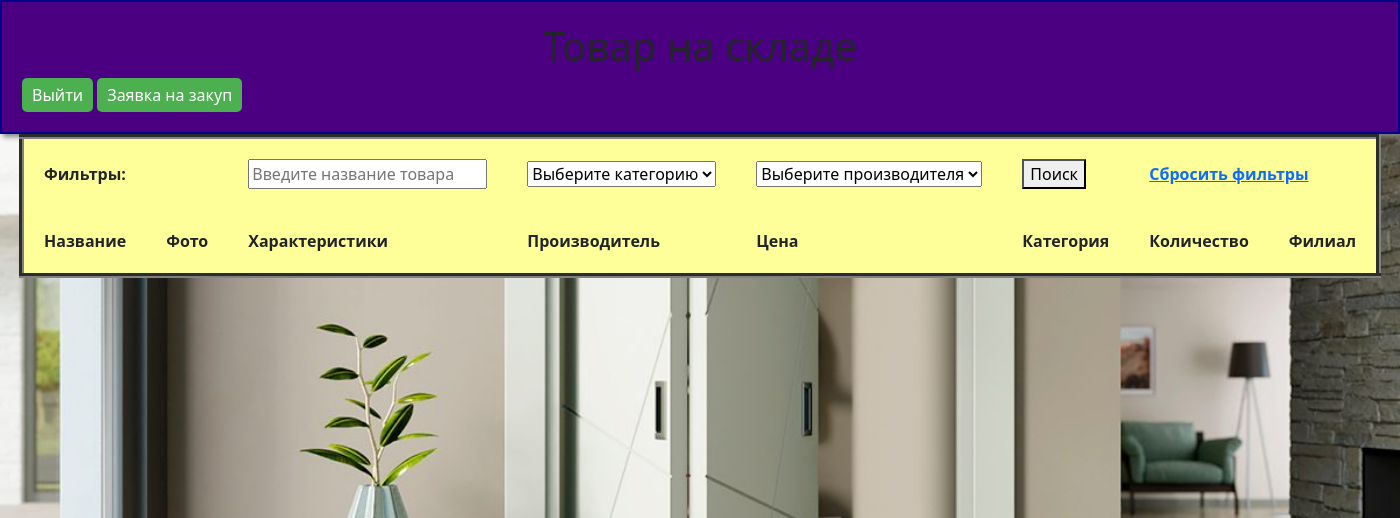
After one commit to DiamondLucky1/-_-, a Django app: page /main/ in a window 1400 px wide. The commit adds this page. Shown: the top 518 px of the page. Run offline with Django 5.2, Linux system fonts and the light colour scheme; the visitor is signed in with stand-in values (Sample User, id 1); data that the repository does not hold is empty.

Commit message:
thirds commit

```diff
--- a/art_stroi/art_stroi/urls.py
+++ b/art_stroi/art_stroi/urls.py
@@ -1,9 +1,28 @@
-
+from django.conf.urls.static import static
 from django.contrib import admin
 from django.urls import path, include
+from django.views.defaults import permission_denied
+
+from art_stroi import settings
 from stock import views
 
+handler403 = 'stock.views.permission_denied'
+
 urlpatterns = [
+    path('403/', views.permission_denied, name='permission_denied'),
     path('admin/', admin.site.urls),
-    path('', views.index, name='vhod'),
+    path('', views.IndexView.as_view(), name='index'),
+    path('main/', views.main, name='main'),
+    path('logout/', views.Logout.as_view(), name='logout'),
+    path('search/', views.product_search, name='product_search'),
+    path('form/', views.purchase, name='form'),
+    # path('report1/', views.make_report1, name='report1'), #На основе ф-нкции
+    path('report1/', views.MakeReport1.as_view(), name='report1'),
+    # path('report2/', views.MakeReport2.as_view(), name='report2'),
+    path('report2/', views.make_report2, name='report2' ) #На основе ф-нкции
+    # path('form/', views.Formpost.as_view(), name='form'),
 ]
+
+
+if settings.DEBUG:
+    urlpatterns += static(settings.MEDIA_URL, document_root=settings.MEDIA_ROOT)
--- /dev/null
+++ b/art_stroi/stock/static/stock/css/styles.css
@@ -0,0 +1,140 @@
+    body {
+        background-image: url('../images/main.jpg');
+        background-position: center center;
+        background-repeat: no-repeat;
+        background-attachment: fixed;
+        background-size: cover;
+        background-color: #464646;
+        margin: 0;
+      }
+
+
+
+.btn {
+  border-radius: 30px;
+  padding: 10px 20px;
+  border: 2px solid #bf0606;
+  text-decoration: none;
+  color: #bf0606;
+  font-size: .6em;
+  text-transform: uppercase;
+  display: block;
+  margin: 30px auto 0;
+  max-width: 100px;
+  width: 100%;
+  font-weight: bold;
+  pointer-events: initial;
+}
+
+
+
+.table {
+    background color: whide;
+}
+
+ .highlighted {
+  background-color: #ffff99; /* желтый цвет фона */
+}
+
+.logout-button {
+    position: absolute;
+    top: 80px;
+}
+
+.header {
+
+    box-shadow: 3px 3px 5px #888888; /* применяет тень к блоку div */
+    margin: 0px; /* внешний отступ */
+    padding: 20px; /* внутренний отступ */
+    border: 2px solid darkblue;
+    height: 100%;
+    width: 100%;
+    background-color: #4B0082;
+}
+
+
+
+.right-button {
+  position: absolute;
+  top: 10px; /* Расстояние от верхнего края */
+  right: 100px; /* Расстояние от правого края */
+  padding: 10px 20px; /* Поля кнопки */
+  background-color: #4CAF50; /* Цвет фона кнопки */
+  color: white; /* Цвет текста кнопки */
+  border: none; /* Убрать границу кнопки */
+  text-align: center; /* Выравнивание текста по центру */
+  text-decoration: none; /* Убрать подчеркивание */
+  display: inline-block;
+  font-size: 16px;
+}
+
+
+
+
+.centered-container {
+  text-align: center;
+  margin: 200px 15px 10px 15px;
+}
+
+.centered-container form {
+  display: flex;
+  flex-direction: column;
+  align-items: center;
+}
+
+.messages {
+    /* Стили сообщений по умолчанию */
+}
+.error {
+    color: red;  /* Устанавливаем красный цвет для сообщений с меткой 'error' */
+}
+.success {
+    color: green;  /* Устанавливаем зеленый цвет для сообщений с меткой 'success' */
+}
+
+tr.hd {
+    background-color: yellow;
+}
+
+/*Форма входа */
+.form-container {
+  width: 300px; /* Установите нужную ширину */
+  /*margin: 0 auto; /* Чтобы выровнять по центру экрана */
+}
+
+.vhod {
+
+    top: 40px;
+    right: 40px;
+}
+
+/* Стили для поля ввода */
+.vhod input[type="text"],
+.vhod input[type="password"] {
+    width: 200px; /* Установка ширины поля */
+    padding: 2px; /* Установка внутренних отступов */
+    margin-bottom: 5px; /* Отступ снизу */
+    border: 1px solid #ccc; /* Граница поля */
+    border-radius: 5px; /* Скругление углов */
+}
+
+/* Стили для кнопки входа */
+.button-vhod {
+    background-color: #4caf50; /* Цвет фона кнопки */
+    color: white; /* Цвет текста */
+    padding: 5px 10px; /* Отступы внутри кнопки */
+    border: none; /* Удаляет границу */
+    border-radius: 5px; /* Скругление углов */
+    cursor: pointer; /* Изменение формы указателя при наведении */
+}
+
+/* Стили для лейблов полей ввода */
+.vhod label {
+    display: block; /* Требуется, чтобы каждый лейбл начинался с новой строки */
+    margin-bottom: 5px; /* Отступ снизу */
+}
+
+
+  tr.bold-td > td {
+    font-weight: bold;
+  }
--- /dev/null
+++ b/art_stroi/stock/static/stock/js/script.js
@@ -0,0 +1,24 @@
+function createSlick(){
+
+  $(".slider").not('.slick-initialized').slick({
+  centerMode: true,
+  autoplay: true,
+  dots: true,
+  arrows: true,
+  slidesToShow: 3,
+  responsive: [{
+  breakpoint: 768,
+  settings: {
+  dots: false,
+  arrows: false,
+  infinite: true,
+  slidesToShow: 1,
+  slidesToScroll: 1
+  }
+  }]
+  });
+
+}
+createSlick();
+
+$(window).on( 'resize', createSlick );
--- /dev/null
+++ b/art_stroi/stock/templates/stock/main.html
@@ -0,0 +1,87 @@
+{% extends 'base.html' %}
+{% load static %}
+
+
+
+{% block search %}
+
+
+<div class="header">
+  <h1 align="center">Товар на складе</h1>
+  <a href="{% url 'logout' %}"><button class="button-vhod">Выйти</button></a>
+<a href="{% url 'form' %}"><button class="button-vhod" type="#">Заявка на закуп</button></a>
+
+</div>
+
+
+<table class="highlighted" cellpadding="20%" border="5px" align="center" width="70%">
+  <thead>
+    <tr >
+      <th colspan="2">Фильтры:</th>
+      <th >
+        <form action="{% url 'product_search' %}" method="get">
+        <input type="text" name="search_query" placeholder="Введите название товара"></th>
+
+        <!-- Варианты выбора категории -->
+<!--        <form action="{% url 'product_search' %}" method="get">-->
+        <th><select name="category">
+        <option value="">Выберите категорию</option>
+         {% for category in categories %}
+        <option value="{{ category.id }}">{{ category.category_name }}</option>
+        {% endfor %}
+        </select> </th>
+
+
+
+    <!-- Варианты выбора производителя -->
+<!--    <form action="{% url 'product_search' %}" method="get">-->
+    <th><select name="manufacturer">
+    <option value="">Выберите производителя</option>
+    {% for manufacturer in manufacturers %}
+        <option value="{{ manufacturer.id }}">{{ manufacturer.manufacturer_name }}</option>
+    {% endfor %} </select></th>
+
+        <th><button type="submit">Поиск</button></th>
+    <th colspan="2"><a href="{% url 'main' %}">Сбросить фильтры</a></th>
+
+    </tr>
+
+  </thead>
+  <tbody>
+    <tr class="bold-td">
+
+      <td>Название</td></b>
+      <td>Фото</td>
+      <td>Характеристики</td>
+      <td>Производитель</td>
+      <td>Цена</td>
+      <td>Категория</td>
+      <td>Количество</td>
+      <td>Филиал</td>
+
+    </tr>
+
+    {% for p in products %}
+    <tr>
+
+      <td>{{ p.title }}</td>
+      <td><img width="50px" height="50px" src="{{ p.photo.url }}" alt=""></td>
+      <td>{{ p.characteristic }}</td>
+      <td>{{ p.manufacturer }}</td>
+      <td>{{ p.price }}</td>
+      <td>{{ p.category }}</td>
+      <td>{{ p.amount }}</td>
+      <td>{{ p.branch }}</td>
+
+
+    </tr>
+    {% endfor %}
+
+  </tbody>
+</table>
+
+<!--{% for p in products %}-->
+<!--{{p.title}}-->
+<!--{% endfor %}-->
+
+{% endblock %}
--- a/art_stroi/stock/views.py
+++ b/art_stroi/stock/views.py
@@ -1,24 +1,226 @@
+import openpyxl
+import xlwt
+from django.contrib.auth.views import redirect_to_login
+from django.http import HttpResponse
 from django.shortcuts import render, redirect
+from django.urls import reverse
+from django.contrib import messages
+from django.views import View
+from django.contrib.auth.decorators import login_required
+
+
+from .forms import *
+from .models import *
 
 from unicodedata import category
 from rest_framework.views import APIView
-from django.contrib.auth import authenticate, login as auth_login
+from django.contrib.auth import authenticate, login, logout
+
+#Главная страница, Вход
+class IndexView(APIView):
+    def get(self, request, *args, **kwargs):
+        form = LoginUserForm()
+        product = Product.objects.all()
+        return render(request, 'stock/index.html', {'title': 'Вход', 'form': form, 'product': product})
+
+    def post(self, request, *args, **kwargs):
+        username = request.POST.get('username') #Получаем введенное имя пользователя из запроса
+        password = request.POST.get('password') #Получаем введенный пароль пользователя из запроса
+        user = authenticate(request, username=username, password=password)# Аутентифицируем пользователя
+        if user is not None: # Если пользователь аутентифицирован успешно
+            login(request, user) # Осуществляем вход пользователя
+            return redirect('main') # Перенаправляем на главную страницу
+        else: # Если пользователя не удалось аутентифицировать
+            messages.error(request, 'Неверное имя пользователя или пароль') # Добавляем сообщение об ошибке в request
+            return redirect('index') # Перенаправляем на страницу входа
 
 
-def index(request):
-    return render(request, 'stock/index.html')
-# class IndexView(APIView):
+#Выход пользователя с системы
+class Logout(View):
+    def get(self, request, *args, **kwargs):
+        if request.user.is_authenticated:
+            logout(request)
+        return redirect('index')
+
+
+#Вывод ошибки , если пользователь не вошел в систе
+def permission_denied(request, exception):
+    return render(request, '403.html', status=403)
+
+
+#Главная стр.после входа в систему
+def main(request):
+     if not request.user.is_anonymous:
+         products = Product.objects.all()
+         categories = Category.objects.all()
+         manufacturers = Manufacturer.objects.all()
+         branches = Branch.objects.all()
+         return render(request, 'stock/main.html', {'title':'Главная страница',
+        'products':products, 'categories': categories, 'manufacturers': manufacturers, 'branches':
+        branches})
+     else:
+        return redirect('/')
+
+
+#Выборка продукта, применение фильтров
+def product_search(request):
+    if request.user.is_authenticated:
+        products = Product.objects.all() # Получаем все продукты из базы
+
+        # Применяем фильтр по наименованию, если был введен поисковый запрос
+        search_query = request.GET.get('search_query')
+        if search_query:
+            products = products.filter(title__icontains=search_query)
+
+        # Применяем фильтры по категории, производителю
+        category_filter = request.GET.get('category')
+        if category_filter:
+            products = products.filter(category=category_filter)
+
+        # Применяем фильтры по категории, филиалу
+        manufacturer_filter = request.GET.get('manufacturer')
+        if manufacturer_filter:
+            products = products.filter(manufacturer=manufacturer_filter)
+
+        # Также реализуем фильтр по филиалу и другие фильтры
+
+        return render(request, 'stock/main.html', {'products': products})
+    return redirect('index')
+
+ # Закупка товара
+
+def purchase(request):
+    if request.user.is_authenticated:
+        if request.method == 'POST':
+            form = ApplicationForm(request.POST)
+            if form.is_valid():
+                name_of_manager = form.cleaned_data['name_of_manager']
+                title_of_product = form.cleaned_data['title_of_product']
+                amount_of_product = form.cleaned_data['amount_of_product']
+                characteristic_of_product = form.cleaned_data['characteristic_of_product']
+                new_aplication = application(name_of_manager=name_of_manager, title_of_product=title_of_product,
+                                             amount_of_product=amount_of_product, characteristic_of_product=characteristic_of_product)
+                new_aplication.save()
+                messages.success(request, 'Товар успешно добавлен на закуп!')
+                return redirect(reverse('form'))
+
+        else:
+            form = ApplicationForm()
+            return render(request, 'stock/form.html', {'form': form})
+    else:
+        return redirect('index')
+
+## на примере класса
+# class Formpost(APIView):
 #     def get(self, request, *args, **kwargs):
-#         return render(request, 'stock/index.html', {'title': 'Вход'})
+#         return render(request, 'stock/form.html', {'title': 'Форма'})
 #
 #     def post(self, request, *args, **kwargs):
-#         username = request.POST.get('username')
-#         password = request.POST.get('password')
-#         user = authenticate(request, username=username, password=password)
-#         print(user if user else 'oshibka')
-#         print(authenticate(request, username=username, password=password))
-#         if user is not None:
-#             auth_login(request, user)
-#             return redirect('main')
-#         else:
-#             return redirect('vhod')
+#         name_of_manager = request.POST.get('imya_menegera')
+#         title_of_product = request.POST.get('naz_tovar')
+#         amount_of_product = request.POST.get('kolvo_tovar')
+#         characteristic_of_product = request.POST.get('comment')
+#
+#         if not name_of_manager or not title_of_product or not amount_of_product:
+#             return HttpResponseBadRequest("Please fill in all the fields")
+#
+#         new_model = application()
+#         new_model.name_of_manager = name_of_manager
+#         new_model.title_of_product = title_of_product
+#         new_model.amount_of_product = amount_of_product
+#         new_model.characteristic_of_product = characteristic_of_product
+#
+#         new_model.save()
+#         return redirect(reverse('form'))
+#         # return render(request, 'stock/form.html', {'title': 'Форма'})
+
+
+##Скачивание из БД оставшего товара в Excel ф-л
+#
+# def downloads_product(request):
+#     products = Product.objects.all()
+#     print(products)
+#     wb = openpyxl.Workbook()
+#     ws = wb.active
+#     ws.append(['Наименование товара', 'Цена', 'Характеристика', 'Количество', 'Категория'])
+#     for product in products:
+#         ws.append(
+#             [product.title, product.price, product.characteristic, product.amount, product.category.category_name])
+#
+#     response = HttpResponse(content_type='application/ms-excel')
+#     response['Content-Disposition'] = 'attachment; filename="products.xlsx"'
+#     wb.save(response)
+#     return response
+
+
+# def make_report1(request):
+#     products = Product.objects.all()
+#     print(products)
+#     wb = openpyxl.Workbook() ##создаем новую рабочую книгу Excel
+#     ws = wb.active ##получаем активный лист из созданной рабочей книги
+#     ws.append(['Наименование товара', 'Цена', 'Характеристика', 'Количество', 'Категория'] ) ##добавляем заголовки столбцов в лист Excel
+#
+#     ##Добавляем данные о товарах
+#     for product in products:
+#         ws.append([product.title,
+#                    product.price, product.characteristic, product.amount,
+#                    product.category.category_name])##создается список и добавляется в лист Excel все перечисленные поля
+#     response = HttpResponse(content_type='application/ms-excel')#создает новый объект HttpResponse с \
+#                                                                     # \типом контента 'application/ms-excel', обозначающим, что это Excel файл
+#
+#     response['Content-Disposition'] = 'attachment; filename="products.xlsx"'# устанавливает заголовок\
+#                                                                                 # Content-Disposition для HTTP ответа\
+#                                                         #attachment сообщает браузеру, что ответ должен быть сохранен как файл
+#
+#     wb.save(response) ##сохраняет созданную рабочую книгу Excel `wb` в объекте `response`
+#
+#     return response
+
+
+
+##Скачивание из БД оставшего товара в Excel ф-л как вариант с классом APIView
+class MakeReport1(APIView):
+    def get(self, request):
+        products = Product.objects.all()
+        wb = xlwt.Workbook(encoding="utf-8") ##создаем новую рабочую книгу Excel
+        ws = wb.add_sheet("Список имеющихся товаров")# создается новый лист с указанным названием
+        headers = ["Наименование товара", "Характеристика", "Цена", "Количество", "Производитель", "Категория", "Филиал"]
+        for col, header in enumerate(headers):
+            ws.write(0, col, header)
+        row_num = 1
+        for entry in products:
+            ws.write(row_num, 0, entry.title)# запись значения `header` в ячейку в строке с индексом 0 (первая строка) и
+                                            # столбце с индексом `col` (полученном в результате `enumerate(headers)`).
+            ws.write(row_num, 1, entry.characteristic)
+            ws.write(row_num, 2, entry.price)
+            ws.write(row_num, 3, entry.amount)
+            ws.write(row_num, 4, entry.manufacturer.manufacturer_name)
+            ws.write(row_num, 5, entry.category.category_name)
+            ws.write(row_num, 6, entry.branch.branch_name)
+            row_num += 1
+        file_path = "report.xls" #устанавливается имя файла, в который будет сохранен Excel-файл.
+        wb.save(file_path) #Этот метод сохраняет созданный документ Excel по указанному пути.
+        with open(file_path, 'rb') as f: #открывается файл `report.xls` в режиме чтения байтов (`'rb'`).
+                                            # Файл будет прочитан как байтовый поток.
+            response = HttpResponse(f.read(), content_type="application/vnd.ms-excel")#Используется для создания объекта
+                                            # `HttpResponse` с содержимым, считанным из файла.
+            response['Content-Disposition'] = 'attachment; filename="report.xls"'#Устанавливается заголовок `Content-Disposition`,
+                                            # указывающий, что файл должен быть предложен для скачивания с именем файла "report.xls".
+        return response  #Завершает обработку запроса и возвращает сформированный объект `response`,
+                            # который содержит файл Excel в качестве прикрепленного документа.
+
+
+
+#Скачать список товара на закуп в excel
+def make_report2(request):
+    appl = application.objects.all()
+    print(appl)
+    wb = openpyxl.Workbook()
+    ws = wb.active
+    ws.append(['Имя менеджера', 'Название продукта', 'Количество', 'Характеристика'])
+    for entry in appl:
+        ws.append([entry.name_of_manager, entry.title_of_product, entry.amount_of_product, entry.characteristic_of_product])
+    response = HttpResponse(content_type='application/ms-excel')
+    response['Content-Disposition'] = 'attachment; filename ="report.xlsx"'
+    wb.save(response)
+    return response
--- /dev/null
+++ b/art_stroi/templates/base.html
@@ -0,0 +1,44 @@
+{% load static %}
+
+<!DOCTYPE html>
+<html lang="en">
+<head>
+    <meta charset="UTF-8">
+    <meta name="viewport" content="width=device-width, initial-scale=1">
+    <title>{{ title }}</title>
+
+
+
+    <link
+      href="https://cdn.jsdelivr.net/npm/bootstrap@5.3.3/dist/css/bootstrap.min.css"
+      rel="stylesheet"
+      integrity="sha384-QWTKZyjpPEjISv5WaRU9OFeRpok6YctnYmDr5pNlyT2bRjXh0JMhjY6hW+ALEwIH"
+      crossorigin="anonymous">
+    <link type="text/css" href="{% static 'stock/css/styles.css' %}" rel="stylesheet" />
+    <script src="{% static 'stock/js/script.js' %}"></script>
+</head>
+<body>
+
+<!--<div class="header">-->
+{% block vhod %}
+{% endblock %}
+<!--</div>-->
+
+
+{% block slider %}
+{% endblock %}
+
+{% block search %}
+{% endblock %}
+
+{% block purchase %}
+{% endblock %}
+
+<script
+    src="https://cdn.jsdelivr.net/npm/bootstrap@5.3.3/dist/js/bootstrap.bundle.min.js"
+    integrity="sha384-YvpcrYf0tY3lHB60NNkmXc5s9fDVZLESaAA55NDzOxhy9GkcIdslK1eN7N6jIeHz"
+    crossorigin="anonymous">
+</script>
+
+</body>
+</html>
```
Also changed, not shown: art_stroi/art_stroi/settings.py (+7 -4 lines), art_stroi/stock/forms.py (+12 -2 lines), art_stroi/stock/templates/stock/form.html (added, +55 -0 lines), art_stroi/stock/templates/stock/index.html (+76 -1 lines), art_stroi/media/photos/2024/03/11/дверь2.jpeg (added), art_stroi/media/photos/2024/03/12/дверь.jpg (added), art_stroi/media/photos/2024/03/12/дверь3.jpg (added), art_stroi/stock/static/stock/images/main.jpg (added), 1 other file.
